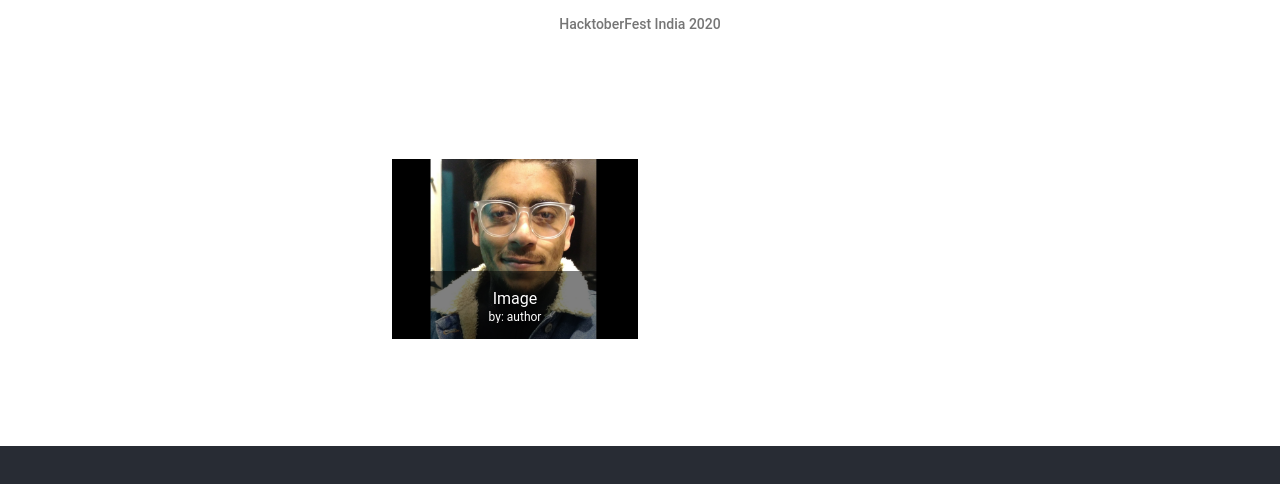
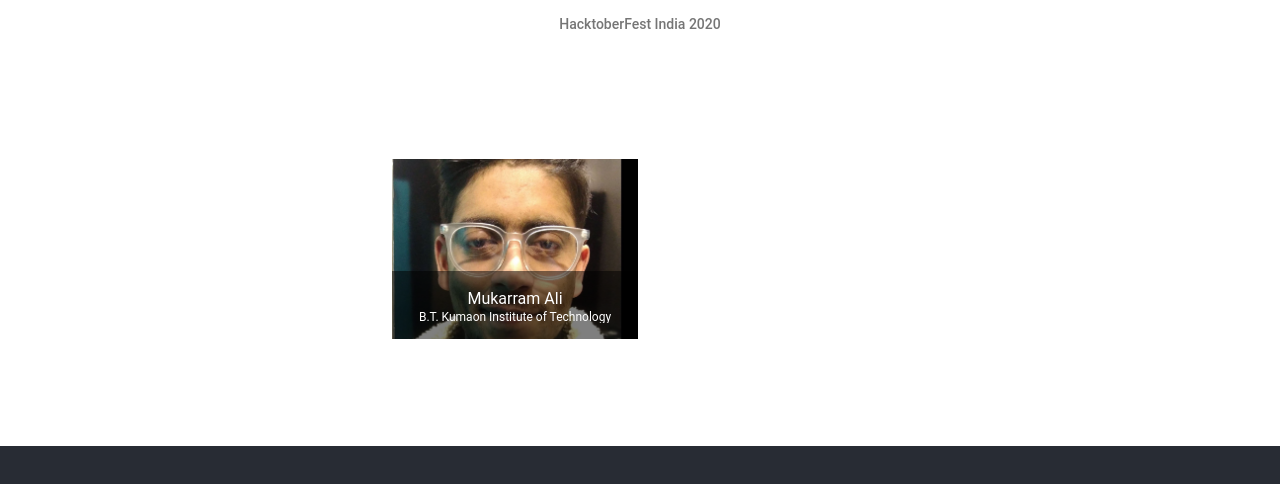
Before and after one commit to wannabecoder21/myfirstpr, a React (Create React App) app: page / in a window 1280 px wide. Shown: the top 484 px of the page. Built offline with nearby package versions, Linux system fonts and the light colour scheme.

Commit message:
feat: loads contributors from json

```diff
--- a/src/components/Dashboard.tsx
+++ b/src/components/Dashboard.tsx
@@ -4,7 +4,7 @@ import GridList from "@material-ui/core/GridList";
 import GridListTile from "@material-ui/core/GridListTile";
 import GridListTileBar from "@material-ui/core/GridListTileBar";
 import ListSubheader from "@material-ui/core/ListSubheader";
-
+import Contributors from "./contributors.json";
 const useStyles = makeStyles((theme: Theme) =>
   createStyles({
     root: {
@@ -24,16 +24,8 @@ const useStyles = makeStyles((theme: Theme) =>
   })
 );
 
-const tileData = [
-  {
-    img: "/contributors/mukarramali.jpg",
-    title: "Image",
-    author: "author",
-  },
-];
 export default function Dashboard() {
   const classes = useStyles();
-
   return (
     <div className={classes.root}>
       <GridList cellHeight={180} className={classes.gridList}>
@@ -42,12 +34,15 @@ export default function Dashboard() {
             HacktoberFest India 2020
           </ListSubheader>
         </GridListTile>
-        {tileData.map((tile) => (
-          <GridListTile key={tile.img}>
-            <img src={tile.img} alt={tile.title} />
+        {Contributors.map((contributor) => (
+          <GridListTile key={contributor.github}>
+            <img
+              src={`/contributors/${contributor.avatar}`}
+              alt={contributor.name}
+            />
             <GridListTileBar
-              title={tile.title}
-              subtitle={<span>by: {tile.author}</span>}
+              title={contributor.name}
+              subtitle={contributor.college}
             />
           </GridListTile>
         ))}
--- /dev/null
+++ b/src/components/contributors.json
@@ -0,0 +1,10 @@
+[
+  {
+    "github": "mukarramali",
+    "name": "Mukarram Ali",
+    "organization": "SchmiedeONE",
+    "college": "B.T. Kumaon Institute of Technology",
+    "hometown": "Haldwani",
+    "avatar": "mukarramali.jpg"
+  }
+]
```
Also changed, not shown: public/contributors/mukarramali.jpg.
